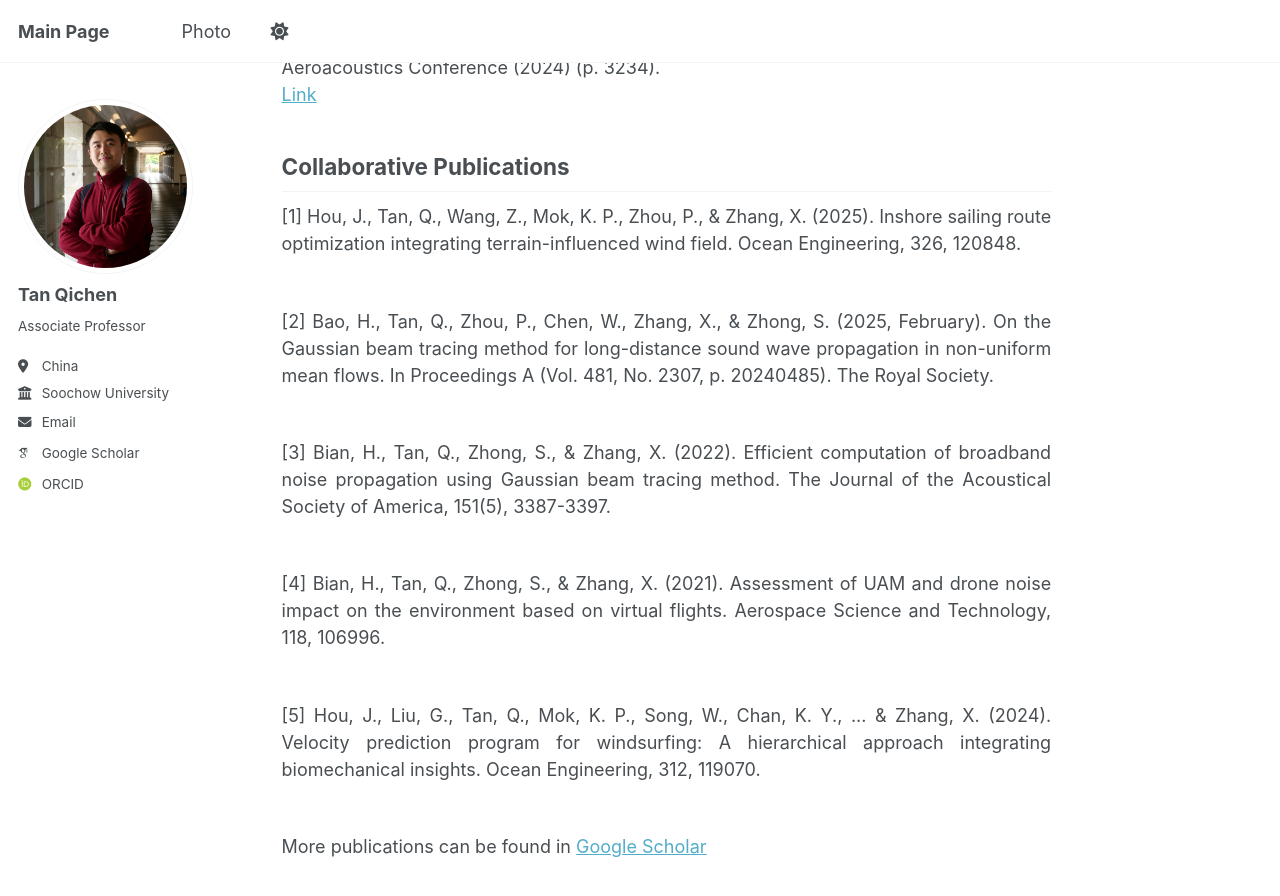
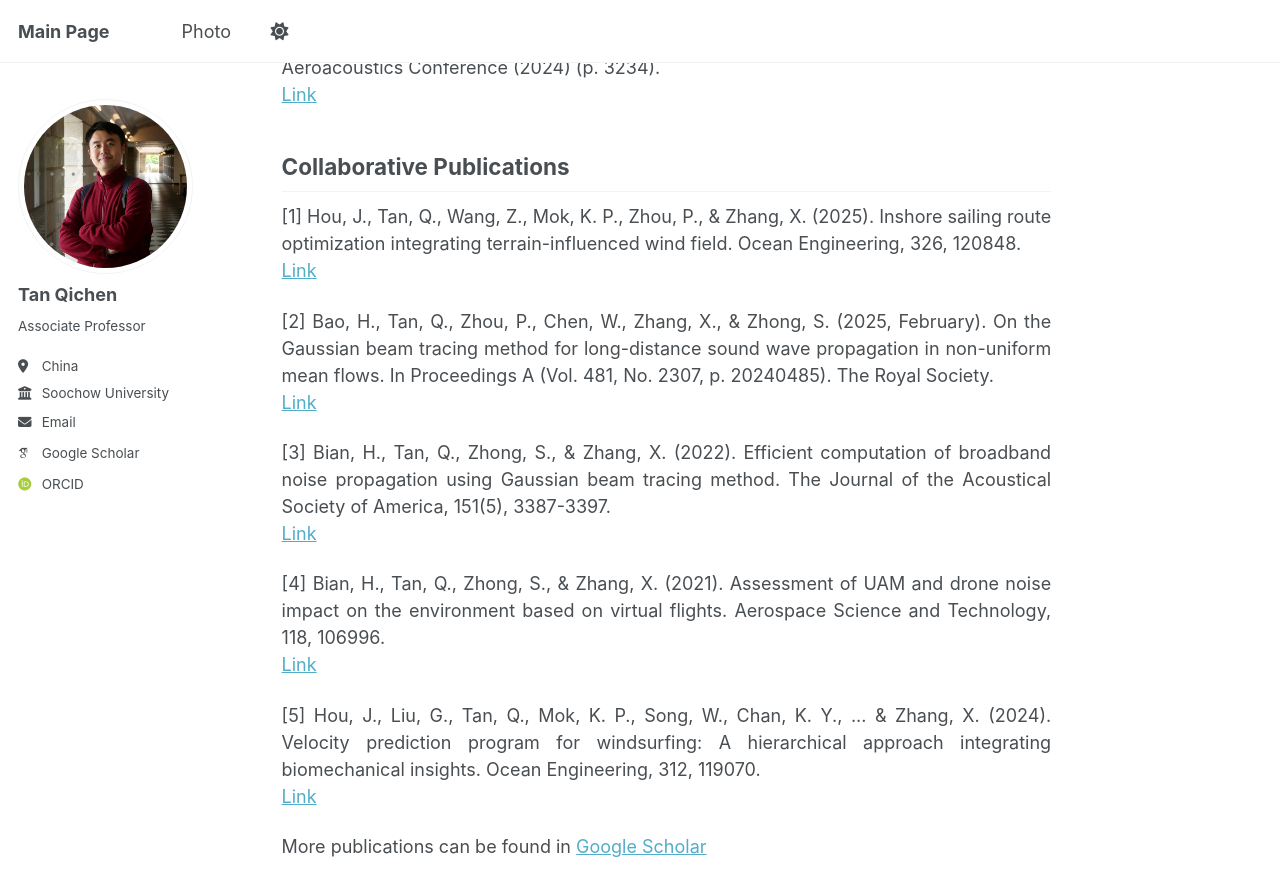
Before and after one commit to tylertam98/tylertam98.github.io, a Jekyll site: the page built from _pages/about.md, in a window 1280 px wide and 900 px high, scrolled down 1245 px. Shown: the top 896 px of the window. Built offline with Jekyll 4.4.1, drawn with Linux system fonts in a browser that asks for light colours; some web fonts are replaced.

Commit message:
Update about.md

```diff
--- a/_pages/about.md
+++ b/_pages/about.md
@@ -43,24 +43,24 @@ Collaborative Publications
 
 <div style="text-align: justify;">
 [1] Hou, J., Tan, Q., Wang, Z., Mok, K. P., Zhou, P., & Zhang, X. (2025). Inshore sailing route optimization integrating terrain-influenced wind field. Ocean Engineering, 326, 120848.
-</div>
-&nbsp;
+</div>[Link](https://www.sciencedirect.com/science/article/pii/S0029801825005621)
+
 <div style="text-align: justify;">
 [2] Bao, H., Tan, Q., Zhou, P., Chen, W., Zhang, X., & Zhong, S. (2025, February). On the Gaussian beam tracing method for long-distance sound wave propagation in non-uniform mean flows. In Proceedings A (Vol. 481, No. 2307, p. 20240485). The Royal Society.
-</div>
-&nbsp;
+</div>[Link](https://royalsocietypublishing.org/doi/10.1098/rspa.2024.0485)
+
 <div style="text-align: justify;">
 [3] Bian, H., Tan, Q., Zhong, S., & Zhang, X. (2022). Efficient computation of broadband noise propagation using Gaussian beam tracing method. The Journal of the Acoustical Society of America, 151(5), 3387-3397.
-</div>
-&nbsp;
+</div>[Link](https://pubs.aip.org/asa/jasa/article/151/5/3387/2839028/Efficient-computation-of-broadband-noise)
+
 <div style="text-align: justify;">
 [4] Bian, H., Tan, Q., Zhong, S., & Zhang, X. (2021). Assessment of UAM and drone noise impact on the environment based on virtual flights. Aerospace Science and Technology, 118, 106996.
-</div>
-&nbsp;
+</div>[Link](https://www.sciencedirect.com/science/article/pii/S127096382100506X)
+
 <div style="text-align: justify;">
 [5] Hou, J., Liu, G., Tan, Q., Mok, K. P., Song, W., Chan, K. Y., ... & Zhang, X. (2024). Velocity prediction program for windsurfing: A hierarchical approach integrating biomechanical insights. Ocean Engineering, 312, 119070.
-</div>
-&nbsp;
+</div>[Link](https://www.sciencedirect.com/science/article/pii/S0029801824024089)
+
 
 More publications can be found in [Google Scholar](https://scholar.google.com/citations?user=Doo7G5UAAAAJ&hl=zh-CN&oi=sra)
 
```
